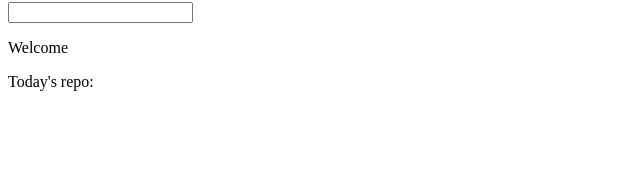
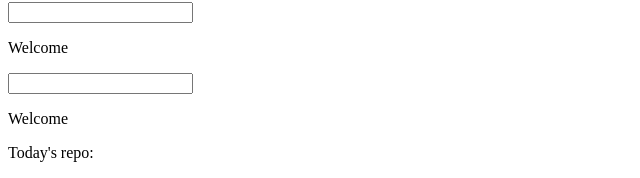
Before and after one commit to ongddree/ang, an Angular app: page / in a window 1280 px wide. Shown: the part 381-559 px from the top of the page, without its empty margins (0-640 px from the left). Built offline with nearby package versions, Linux system fonts and the light colour scheme.

Commit message:
✨ getter setter 사용해서 input onchange 구현

```diff
--- a/src/app/app.component.html
+++ b/src/app/app.component.html
@@ -13,4 +13,9 @@
   <p>Welcome {{ name }}</p>
 </div>
 
+<div>
+  <input type="text" [(ngModel)]="customerName" />
+  <p>Welcome {{ customerName }}</p>
+</div>
+
 <app-item-detail [commit]="commit"></app-item-detail>
--- a/src/app/app.component.ts
+++ b/src/app/app.component.ts
@@ -10,6 +10,18 @@ export class AppComponent {
   imgUrl = 'https://avatars.githubusercontent.com/u/93420227?v=4';
   count = 0;
   name!: string;
+  private _customerName: string = '';
+
+  get customerName(): string {
+    return this._customerName;
+  }
+
+  set customerName(value: string) {
+    this._customerName = value;
+    if (value === 'holybang') {
+      alert('hello holybang');
+    }
+  }
 
   incrementCommit() {
     this.commit = this.commit + '🌱';
```
